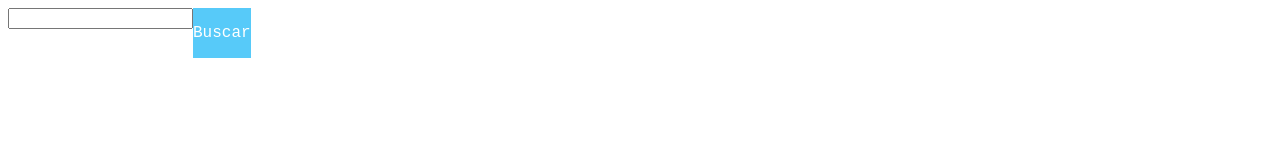
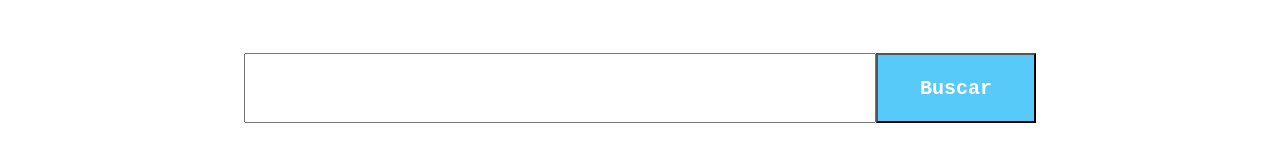
Before and after one commit to berniwi/flexbox, a plain HTML site: page ejercicio2/index.html in a window 1280 px wide. Drawn offline with Linux system fonts and the light colour scheme; a web font is replaced by a local one.

Commit message:
ejercicio 1 y 2 listos

```diff
--- a/ejercicio2/index.html
+++ b/ejercicio2/index.html
@@ -9,13 +9,8 @@
 
   <body>
     <div class="container">
-      <div class="buscador">
-        <input type="text" name="" value="">
-      </div>
-      <div class="buscar">
-          <p>Buscar</p>
-      </div>
-
+      <input class="buscador"type="text" name="" value="">
+      <button class="buscar" type="button" name="button">Buscar</button>
     </div>
 
   </body>
--- a/ejercicio2/style.css
+++ b/ejercicio2/style.css
@@ -1,9 +1,23 @@
 .container{
   display: flex;
+  height: 20vh;
+  justify-content: center;
+  align-items: center;
 }
 
 .buscar{
   font-family: 'B612 Mono', monospace;
   color: white;
+  font-size: 20px;
+  font-weight: 700;
+  height: 70px;
+  width: 160px;
   background-color: #57CAF9;
 }
+
+.buscador{
+  box-sizing: border-box;
+  width: 50%;
+  height: 70px;
+  padding-left: 20%;
+}
```
